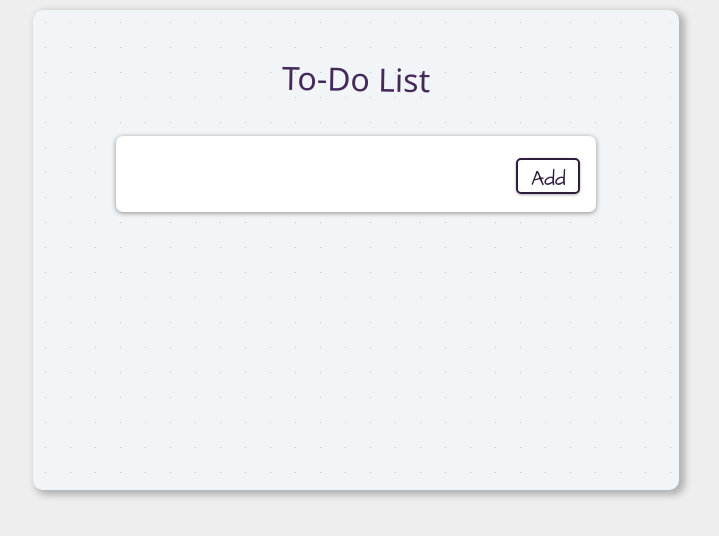
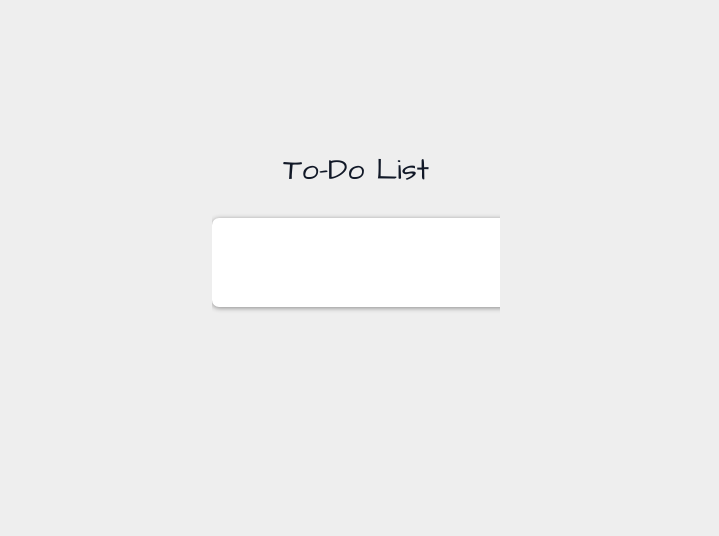
Before and after one commit to priyansh71/keeper, a React (Create React App) app: page /todo in a window 1280 px wide. Shown: the top 536 px of the page, without its empty margins (284-1003 px from the left). Built offline with nearby package versions, Linux system fonts and the light colour scheme; a web font is replaced by a local one.

Commit message:
managed css on main components

```diff
--- a/src/ToDo/ToDo.jsx
+++ b/src/ToDo/ToDo.jsx
@@ -1,5 +1,5 @@
 import React, { useState } from "react";
-import "./styles.css";
+import "./index.css";
 import InputArea from "./InputArea";
 import ToDoItem from "./ToDoItem";
 
@@ -21,20 +21,18 @@ export default function Todo() {
   })
  }
   return (
-    <center>
-    <div className="container" id="fancyscroll">
-      <div className="heading">
-        <h1>To-Do List</h1>
-      </div>
+    <div id="fancyscroll" className=" sm:w-5/6 lg:w-3/5 h-screen mt-24 mb-0 mx-auto border-white py-10 text-3xl float-none text-gray-900 bg-transparent">
+        <h1 className="mt-4 mb-5 text-3xl text-center">To-Do List</h1>
      <InputArea submit={handlesubmit} />
       <div>
         <ul>
           {A.map((item,index) => (
+            <div className="list-disc text-2xl my-2 sm:mx-40 lg:mx-52">
            <ToDoItem key={index} id={index} text={item} onRemove={handleremove} />
+           </div>
           ))}
         </ul>
       </div>
     </div>
-    </center>
   );
 }
--- /dev/null
+++ b/src/ToDo/index.css
@@ -0,0 +1,55 @@
+#fancyscroll {
+  font-family: "Architects Daughter", cursive;
+  scrollbar-width: thin;
+  height: 80vh;
+  overflow-x: hidden;
+  overflow-y: auto;
+}
+
+#fancyscroll::-webkit-scrollbar-track {
+  box-shadow: inset 0 0 6px rgba(0, 0, 0);
+  background-color: #fff;
+}
+#fancyscroll::-webkit-scrollbar {
+  width: 6px;
+  background-color: #fff;
+}
+#fancyscroll::-webkit-scrollbar-thumb {
+  background-color: #44295a;
+  border: 2px solid #2e1c3d;
+}
+#done {
+  position: relative;
+  margin: 0 3px;
+  font-size: 1.1em;
+  padding: 0.2em 0.4em;
+  border: 2px solid #115c0d;;
+  font-family: "Architects Daughter", cursive;
+  border-radius: 5px;
+  background-color: transparent;
+  color: #115c0d;
+}
+
+#done:hover {
+  background-color: #115c0d;;
+  color: whitesmoke;
+}
+html{
+  height: 100vh;
+}
+#remove {
+  position: relative;
+  margin: 0 3px;
+  font-size: 1.1em;
+  padding: 0.2em 0.4em;
+  border: 2px solid #cf081a;
+  font-family: "Architects Daughter", cursive;
+  border-radius: 5px;
+  background-color: transparent;
+  color: #cf081a;
+}
+
+#remove:hover {
+  background-color: #cf081a;
+  color: whitesmoke;
+}
```
